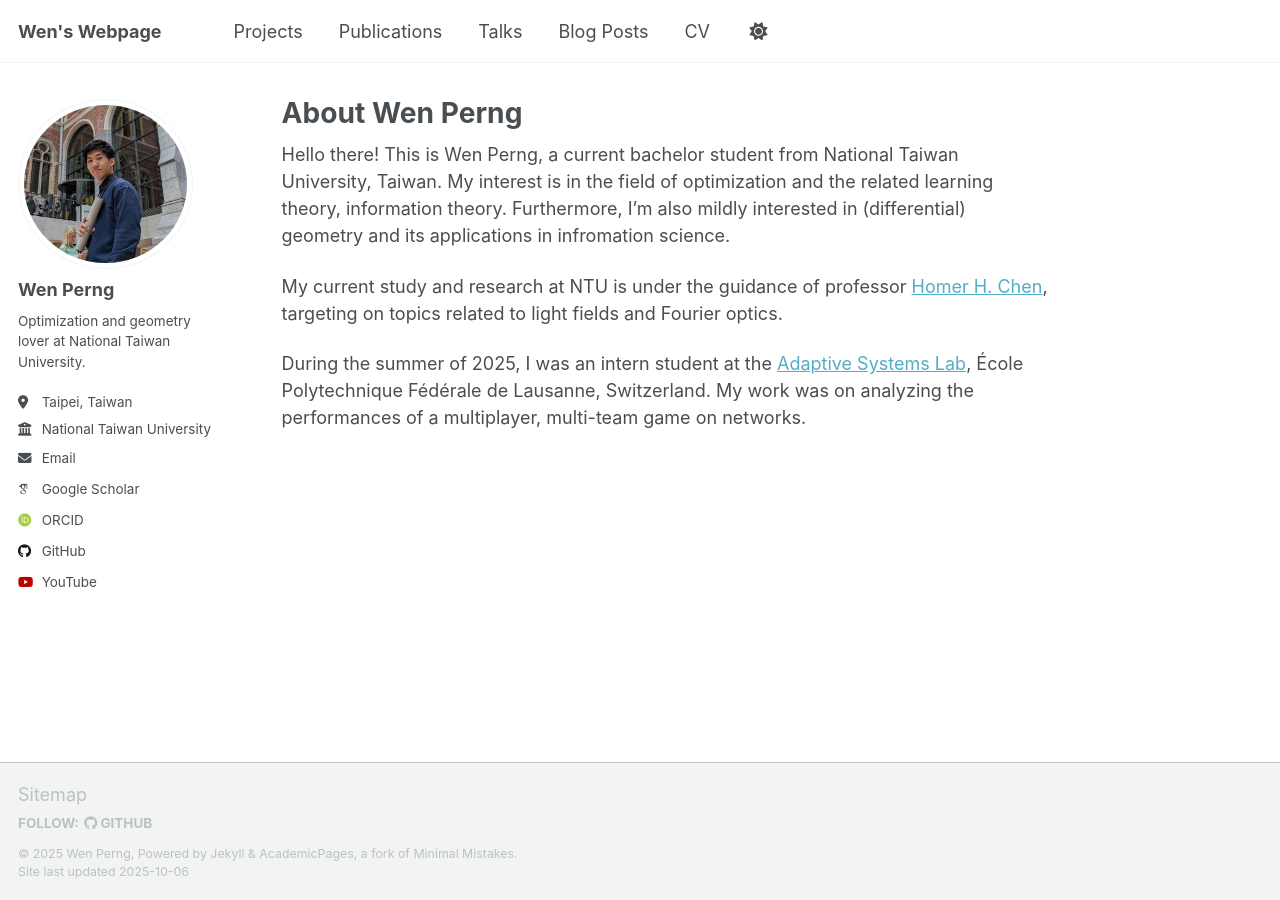
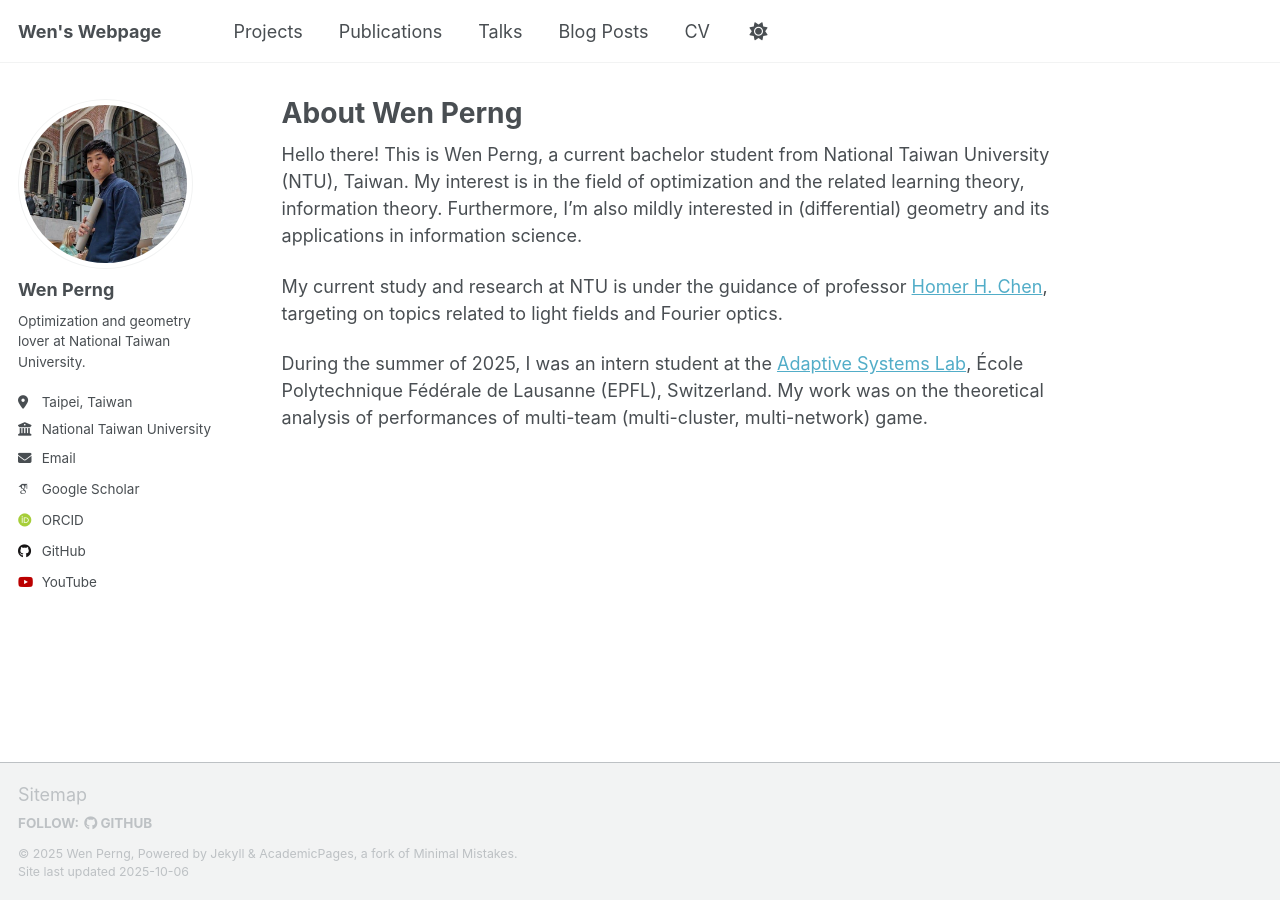
Before and after one commit to WenPerng/WenPerng.github.io, a Jekyll site: the page built from _pages/about.md, in a window 1280 px wide. Built offline with Jekyll 4.4.1, drawn with Linux system fonts in a browser that asks for light colours; some web fonts are replaced; a script that is not in the unit is left out.

Commit message:
about (update)

```diff
--- a/_pages/about.md
+++ b/_pages/about.md
@@ -7,8 +7,8 @@ redirect_from:
   - /about.html
 ---
 
-Hello there! This is Wen Perng, a current bachelor student from National Taiwan University, Taiwan. My interest is in the field of optimization and the related learning theory, information theory. Furthermore, I'm also mildly interested in (differential) geometry and its applications in infromation science.
+Hello there! This is Wen Perng, a current bachelor student from National Taiwan University (NTU), Taiwan. My interest is in the field of optimization and the related learning theory, information theory. Furthermore, I'm also mildly interested in (differential) geometry and its applications in information science.
 
 My current study and research at NTU is under the guidance of professor [Homer H. Chen](https://scholar.google.com/citations?user=FhmQz0MAAAAJ&hl=en), targeting on topics related to light fields and Fourier optics.
 
-During the summer of 2025, I was an intern student at the [Adaptive Systems Lab](https://asl.epfl.ch/), École Polytechnique Fédérale de Lausanne, Switzerland. My work was on analyzing the performances of a multiplayer, multi-team game on networks.
+During the summer of 2025, I was an intern student at the [Adaptive Systems Lab](https://asl.epfl.ch/), École Polytechnique Fédérale de Lausanne (EPFL), Switzerland. My work was on the theoretical analysis of performances of multi-team (multi-cluster, multi-network) game.
```
Also changed, not shown: _pages/cv.md (+2 -2 lines), _posts/2025-09/2025-09-18-blog-post.md (renamed from _posts/2025-09-18-blog-post.md), _posts/2025-09/2025-09-19-blog-post.md (renamed from _posts/2025-09-19-blog-post.md).
